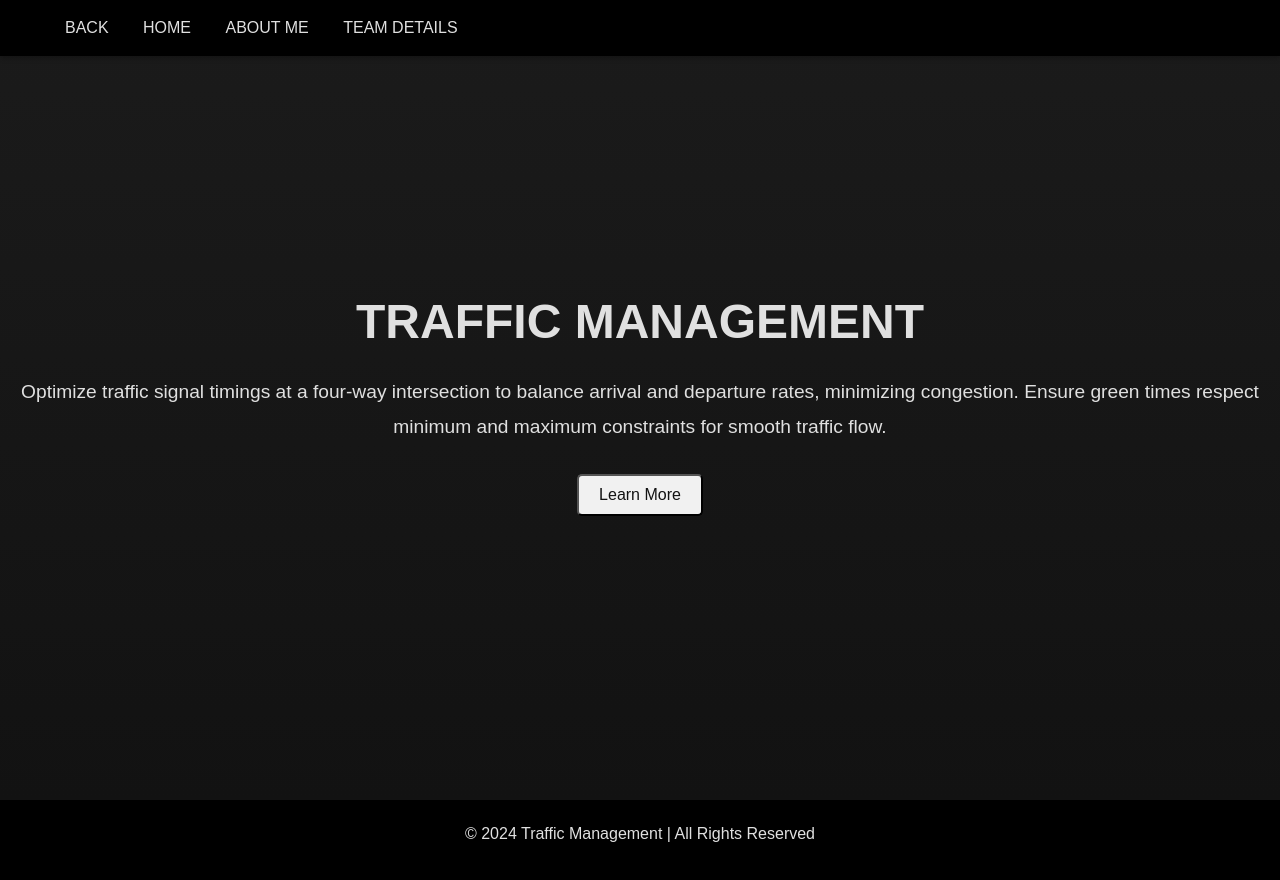
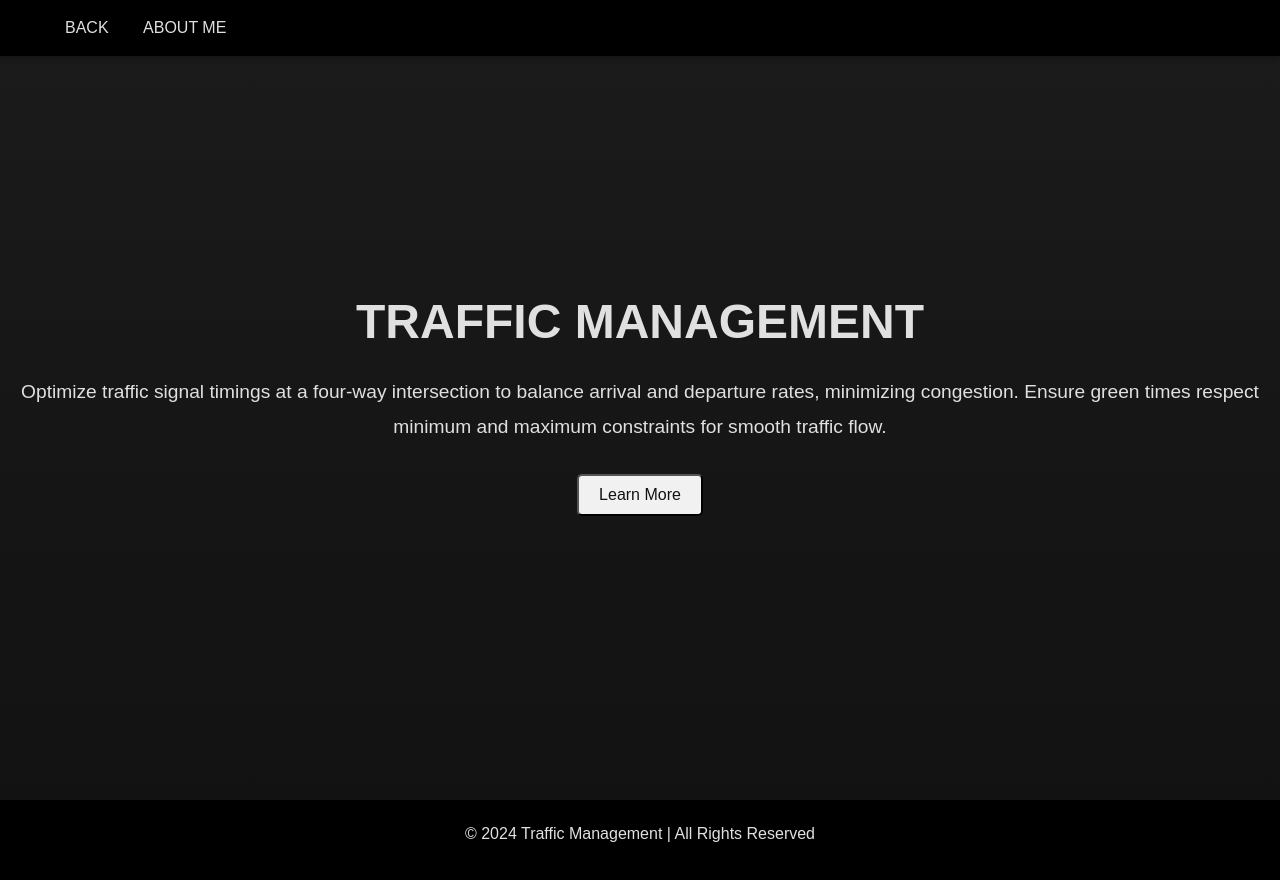
Before and after one commit to VISHAL-Nk/DAA-INDIVIDUAL, a plain HTML site: page index1.html in a window 1280 px wide. Drawn offline with nearby package versions, Linux system fonts and the light colour scheme.

Commit message:
Update and rename index.html to index1.html

```diff
--- a/index.html
+++ b/index1.html
@@ -239,9 +239,7 @@
     <nav>
         <div>
             <a href="#" class="nav-link" onclick="history.back()">BACK</a>
-            <a href="../../index.html">Home</a>
             <a href="../../Project-Overview/Vishal/index.html">About Me</a>
-            <a href="../../Project-Overview/index.html">Team Details</a>
         </div>
     </nav>
 
```
